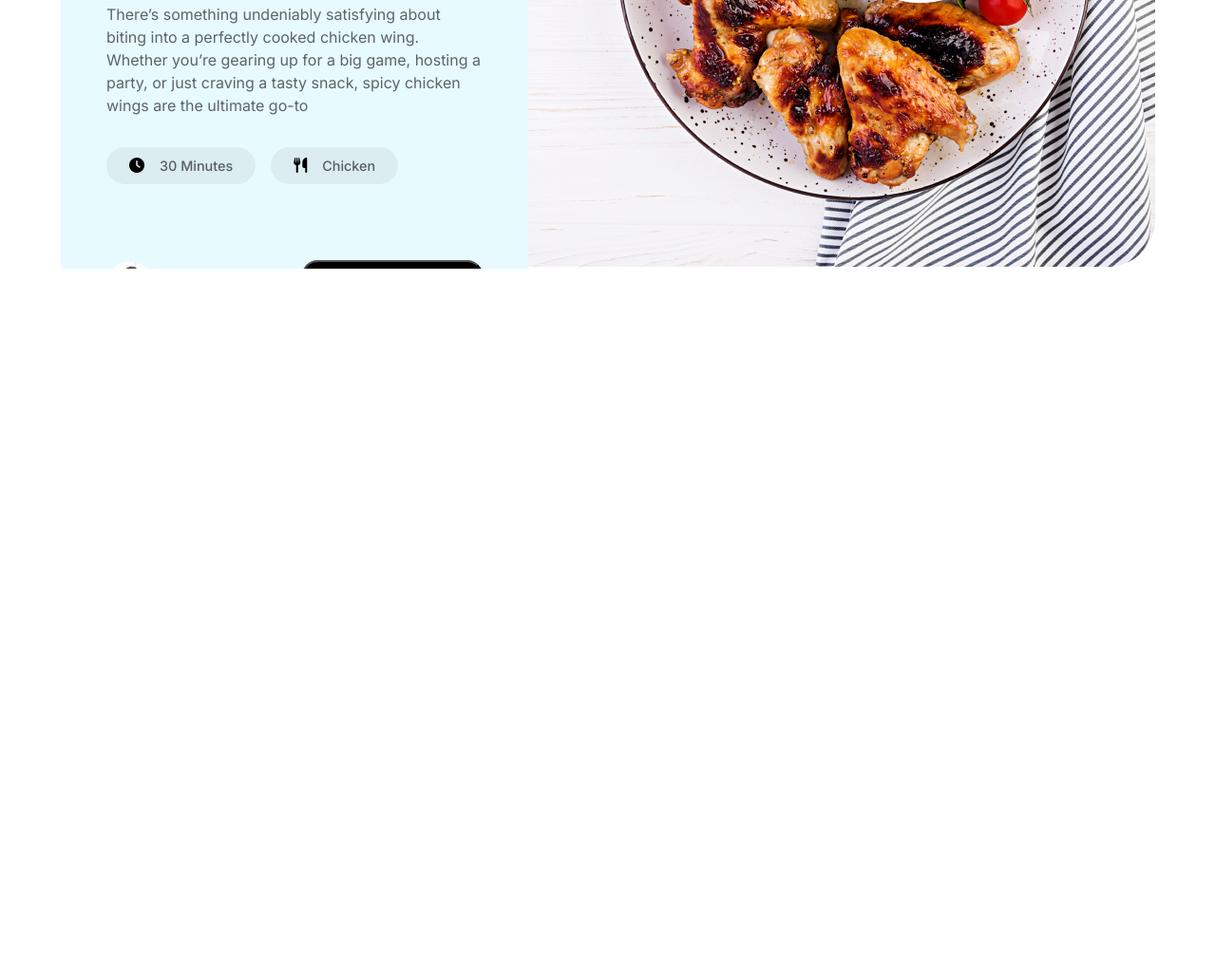
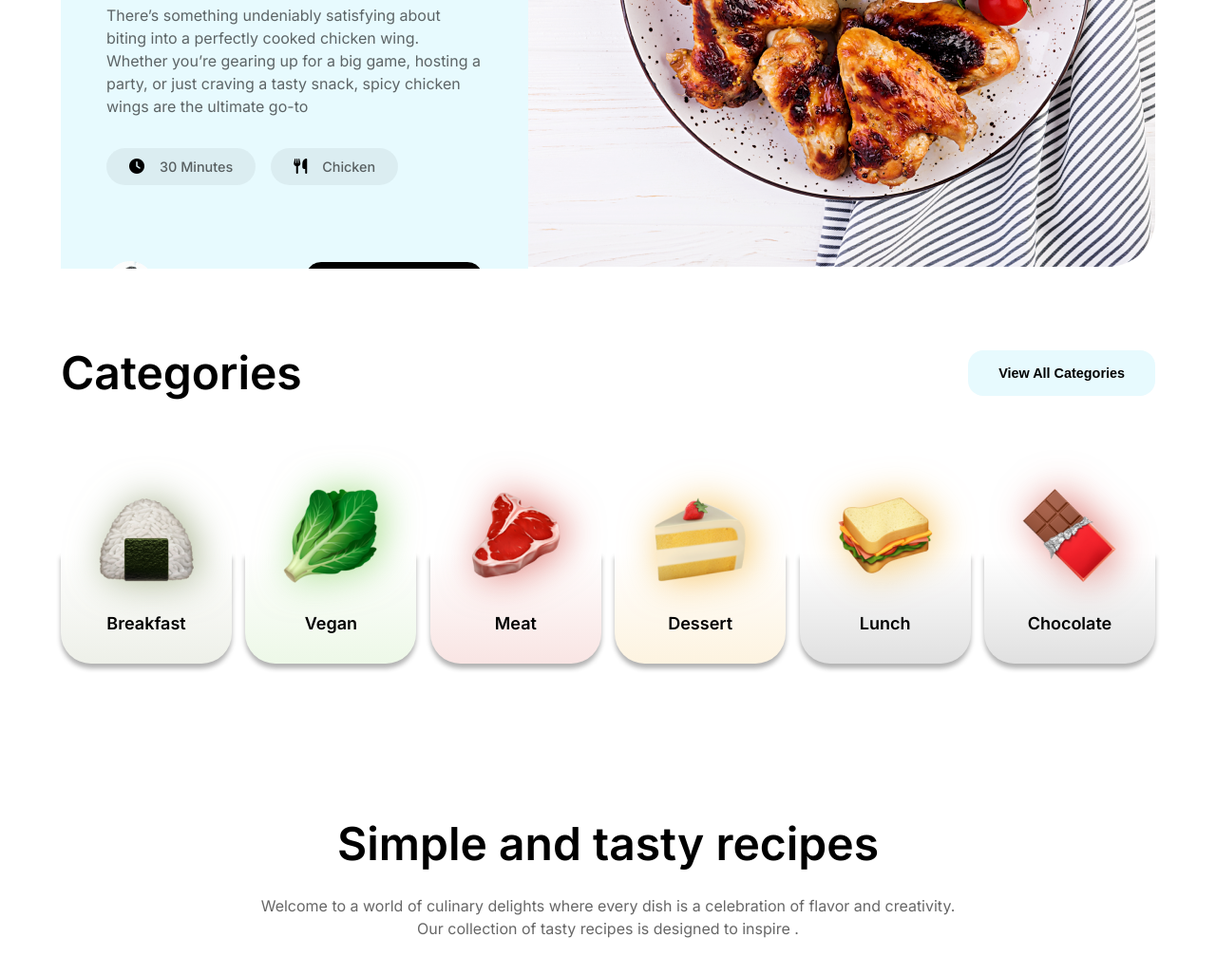
Before and after one commit to Johora99/Foodieland, a plain HTML site: page index.html in a window 1280 px wide. Shown: the part 485-1512 px from the top of the page at 95% size. Before the commit the page ends 800 px from the top, so only its background shows below. Drawn offline with Linux system fonts and the light colour scheme.

Commit message:
food products

```diff
--- a/css/resposive.css
+++ b/css/resposive.css
@@ -22,8 +22,9 @@ hr.fast-hr{
 
 }
 header .banner{
+ max-height: fit-content;
   flex-direction: column;
-  overflow: auto !important;
+  overflow: visible !important;
 }
 header .banner .banner-left{
     padding: 2rem !important;
@@ -32,7 +33,7 @@ header .banner .banner-left{
 }
 
 .banner-content-title{
-    font-size: 2rem;
+    font-size: 2.5rem;
     font-weight: 600;
     margin: 1.5rem 0rem;
 
@@ -55,4 +56,22 @@ header .banner .banner-left{
   object-fit: cover;
   border-radius: 3rem;
 }
+
+.categories .container-heading{
+  flex-direction: column;
+  gap: 2rem;
 }
+.h2-title{
+    font-size: 2rem;
+ }
+
+ .products {
+  flex-direction: column;
+ gap: 10rem;
+ margin-bottom: 0rem !important;
+
+ }
+ .products .food{
+  margin-bottom: 0rem;
+ }
+}
--- a/css/style.css
+++ b/css/style.css
@@ -20,6 +20,7 @@
     --black-light:rgba(0, 0, 0, 0.6);
     --black-lighter:rgba(0, 0, 0, 0.1);
     --gray-light:rgba(0, 0, 0, 0.05);
+    --gray-lighter:rgba(0, 0, 0, 0.3);
     --white-primary:rgba(255, 255, 255, 1);
     --blue-light:rgba(231, 250, 254, 1);
 
@@ -52,8 +53,22 @@ a{
     line-height: 1.5rem;
 
 }
+.btn-1{
+    font-size: 0.9rem;
+    font-weight: 600;
+    color: var(--white-primary);
+    border-radius: 1rem;
+    background-color: var(--black-primary);
+    padding: 1rem 2rem;
+    gap: 1rem;
+    border: none;
 
-
+}
+ .h2-title{
+    font-size: 3rem;
+    font-weight: 600;
+    color: var(--black-primary);
+ }
 
 
 
@@ -147,16 +162,109 @@ header .banner .banner-left{
 .banner-last{
     justify-content: space-between;
 }
-.btn-1{
-    font-size: 0.9rem;
+
+
+/* banner end */
+
+
+/* header end */
+/* main start */
+main{
+    margin: 5rem auto !important;
+}
+/* categories start */
+
+.categories .container-heading {
+    justify-content: space-between;
+}
+.categories .container-heading .btn-1{
+    background-color: var(--blue-light);
+    color: var(--black-primary);
+}
+.products{
+    flex-wrap: wrap;
+    justify-content: space-between;
+    margin: 10rem auto 0rem;
+}
+.food{
+    position: relative;
+     margin-bottom: 10rem;
+}
+.food img{
+    position: absolute;
+    top: -15%;
+    left: 50%;
+    transform: translate(-50% , -50%);
+}
+.food-title{
+    font-size: 1.125rem;
     font-weight: 600;
-    color: var(--white-primary);
-    border-radius: 1rem;
-    background-color: var(--black-primary);
-    padding: 1rem 2rem;
-    gap: 1rem;
+    color: var(--black-primary);
+    margin-top: 2rem;
+    text-align: center;
+}
+.products .food:nth-child(n){
+    width: 180px;
+   padding: 2rem;
+   border-radius: 0rem 0rem 2rem 2rem;
+  box-shadow: 0px 5px 5px var(--gray-lighter);
+
 
 }
+.products .food:nth-child(1){
+ background-image: linear-gradient(to top, rgba(112, 130, 70, 0.12) ,transparent);
+}
+.food:nth-child(1) img{
+     filter: drop-shadow(5px 0px 20px  rgba(112, 130, 70, 0.6));
+}
+.products .food:nth-child(2){
+ background-image: linear-gradient(to top, rgba(108, 198, 63, 0.12) ,transparent);
+}
+.food:nth-child(2) img{
+     filter: drop-shadow(5px 0px 20px  rgba(108, 198, 63, 0.6));
+}
+.products .food:nth-child(3){
+ background-image: linear-gradient(to top, rgba(204, 38, 27, 0.12) ,transparent);
+}
+.food:nth-child(3) img{
+     filter: drop-shadow(5px 0px 20px  rgba(204, 38, 27, 0.6));
+}
+.products .food:nth-child(4){
+ background-image: linear-gradient(to top, rgba(240, 158, 0, 0.12) ,transparent);
+}
+.food:nth-child(4) img{
+     filter: drop-shadow(5px 0px 20px  rgba(240, 158, 0, 0.6));
+}
+.products .food:nth-child(5){
+ background-image: linear-gradient(to top, rgba(0, 0, 0, 0.12) ,transparent);
+}
+.food:nth-child(5) img{
+     filter: drop-shadow(5px 0px 20px  rgba(240, 158, 0, 0.6));
+}
+.products .food:nth-child(6){
+ background-image: linear-gradient(to top, rgba(0, 0, 0, 0.12) ,transparent);
+}
+.food:nth-child(6) img{
+     filter: drop-shadow(5px 0px 20px   rgba(204, 38, 27, 0.6));
+}
+/* categories end */
+/* recipes start */
+.Recipes .sub-recipes{
+    text-align: center;
+}
+.Recipes .sub-recipes .h2-title{
+    margin-bottom: 1.5rem;
+}
+
+
+
+
+
+
+
+
+
+/* recipes end */
 
 
 
@@ -168,11 +276,4 @@ header .banner .banner-left{
 
 
 
-
-
-
-
-/* banner end */
-
-
-/* header end */
+/* main end */
--- a/index.html
+++ b/index.html
@@ -71,5 +71,49 @@
             </div>
         </div>
     </header>
+    <main class="container">
+        <section class="sub-container categories">
+            <div class="container-heading d-flex">
+                <h2 class="h2-title">Categories</h2>
+                <button class="btn-1">View All Categories</button>
+            </div>
+            <div class="products d-flex">
+                <div class="food">
+
+
+                        <img src="./assets/image 25.png" alt="">
+
+                    <p class="food-title">Breakfast</p>
+                </div>
+                <div class="food">
+                    <img src="./assets/image 20.png" alt="">
+                    <p class="food-title">Vegan</p>
+                </div>
+                <div class="food">
+                    <img src="./assets/image 21.png" alt="">
+                    <p class="food-title">Meat</p>
+                </div>
+                <div class="food">
+                    <img src="./assets/image 22.png" alt="">
+                    <p class="food-title">Dessert</p>
+                </div>
+                <div class="food">
+                    <img src="./assets/image 23.png" alt="">
+                    <p class="food-title">Lunch</p>
+                </div>
+                <div class="food">
+                    <img src="./assets/image 24.png" alt="">
+                    <p class="food-title">Chocolate</p>
+                </div>
+            </div>
+        </section>
+        <section class="Recipes sub-container">
+            <div class="sub-recipes">
+             <h2 class="h2-title">Simple and tasty recipes</h2>
+             <p class="content">Welcome to a world of culinary delights where every dish is a celebration of flavor and creativity. <br> Our collection of tasty recipes is designed to inspire .</p>
+            </div>
+
+        </section>
+    </main>
 </body>
 </html>
```
